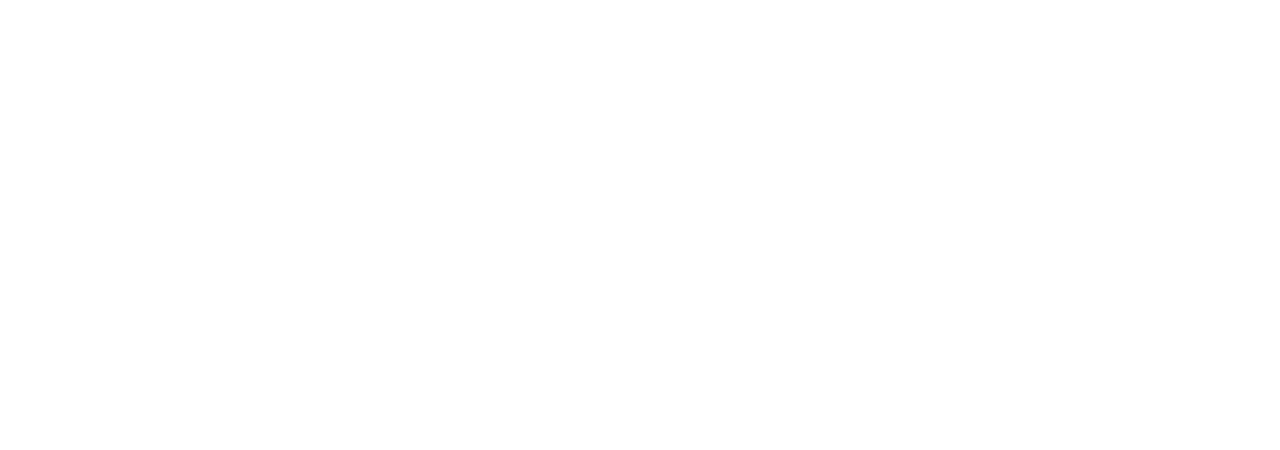
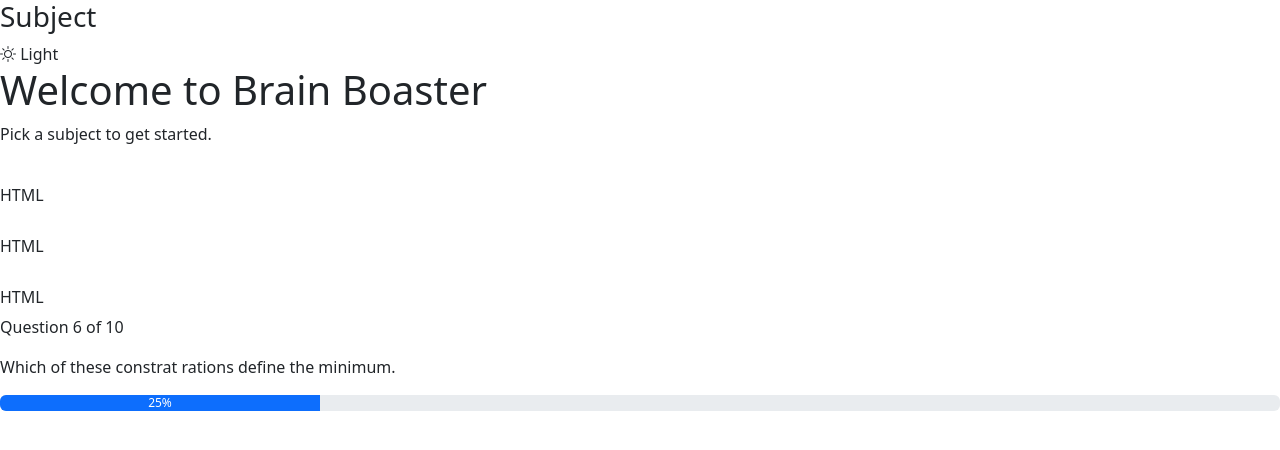
Before and after one commit to boakaidorborkamara/Quiz-App, a plain HTML site: page index.html in a window 1280 px wide. Drawn offline with nearby package versions, Linux system fonts and the light colour scheme.

Commit message:
create header, welcome, and questions sections

```diff
--- a/index.html
+++ b/index.html
@@ -5,13 +5,62 @@
     <meta name="viewport" content="width=device-width, initial-scale=1.0">
     <title>Brain Boaster</title>
     <link href="https://cdn.jsdelivr.net/npm/bootstrap@5.3.2/dist/css/bootstrap.min.css" rel="stylesheet" integrity="sha384-T3c6CoIi6uLrA9TneNEoa7RxnatzjcDSCmG1MXxSR1GAsXEV/Dwwykc2MPK8M2HN" crossorigin="anonymous">
+    <link rel="stylesheet" href="https://cdn.jsdelivr.net/npm/bootstrap-icons@1.11.1/font/bootstrap-icons.css">
 </head>
 <body>
 
     <header>
         <nav>
 
+            <div>
+                <h3>Subject</h3>
+            </div>
+
+            <div>
+                <!-- <i class="bi bi-moon-fill"></i> -->
+                <i class="bi bi-brightness-high"></i>
+                Light
+            </div>
+
         </nav>
+        <main>
+            <!-- welcome section  -->
+            <section id="welcome-section">
+                <div>
+                    <h1>
+                        <span>Welcome to</span> Brain Boaster
+                    </h1>
+                    <p>Pick a subject to get started.</p>
+                </div>
+                <div>
+                    <div>
+                        <div><img src="" alt=""></div>
+                        <h6>HTML</h6>
+                    </div>
+
+                    <div>
+                        <div><img src="" alt=""></div>
+                        <h6>HTML</h6>
+                    </div>
+
+                    <div>
+                        <div><img src="" alt=""></div>
+                        <h6>HTML</h6>
+                    </div>
+
+                </div>
+            </section>
+
+            <!-- question section  -->
+            <section id="questions-section">
+                <p>Question 6 of 10</p>
+                <p>Which of these constrat rations define the minimum.</p>
+
+                <div class="progress">
+                    <div class="progress-bar" role="progressbar" style="width: 25%;" aria-valuenow="25" aria-valuemin="0" aria-valuemax="100">25%</div>
+                </div>
+            </section>
+        </main>
     </header>
 
 
```
